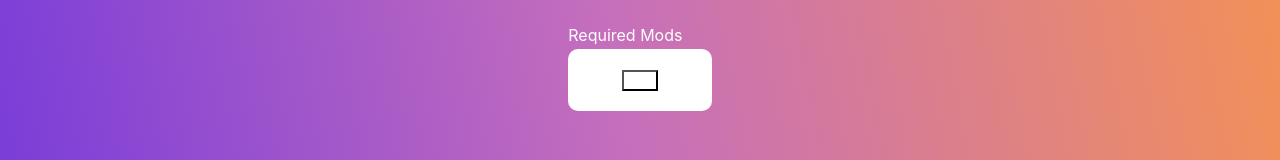
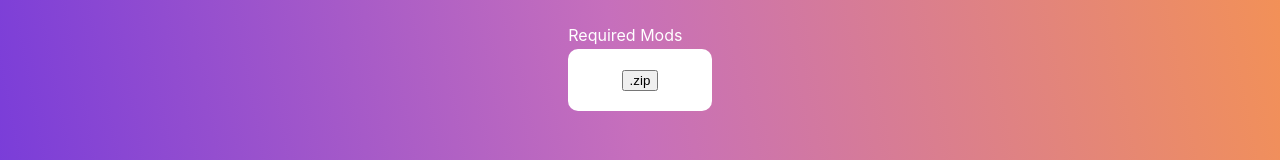
Before and after one commit to Gussi22/fruitsalad.github.io, a React (Create React App) app: page / in a window 1280 px wide. Shown: the part 368-528 px from the top of the page. Built offline with nearby package versions, Linux system fonts and the light colour scheme.

Commit message:
Fixing css

```diff
--- a/src/components/Create/Create.jsx
+++ b/src/components/Create/Create.jsx
@@ -12,7 +12,7 @@ export const Create = (props) => {
              target="_blank"
              rel="noopener noreferrer"
             >
-                <button className="link-btn">.zip</button>
+                <button>.zip</button>
             </a>
         </div>
     )
```
